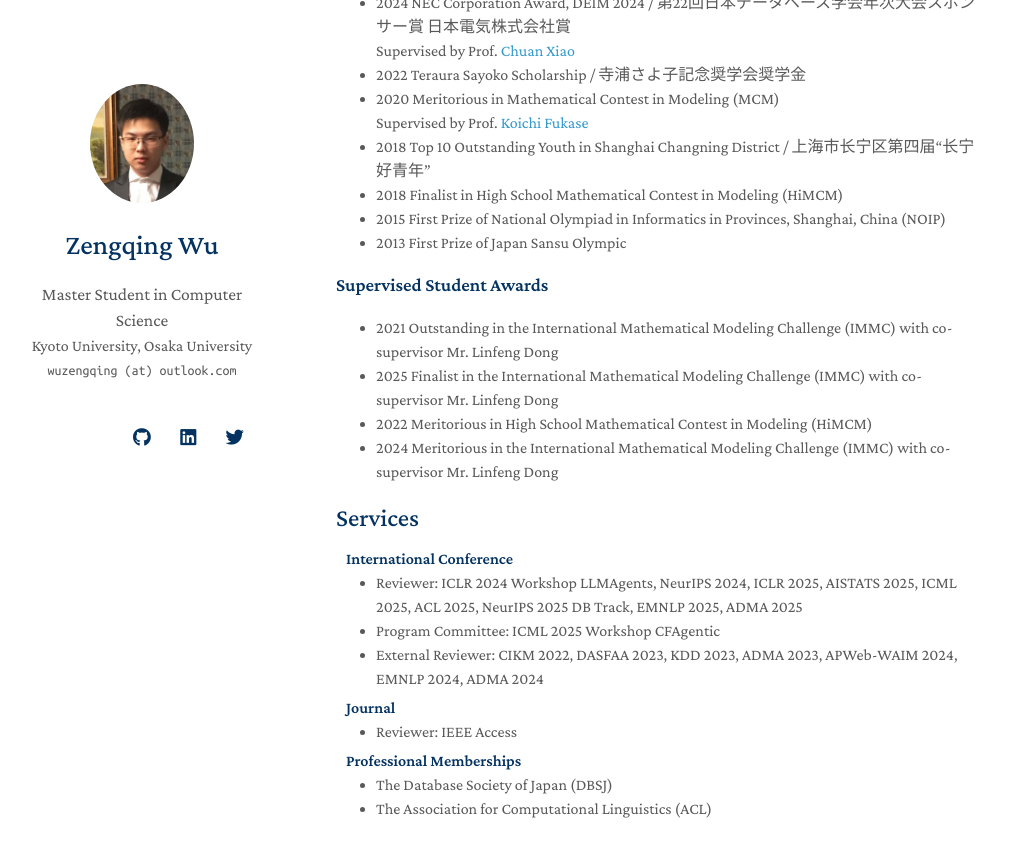
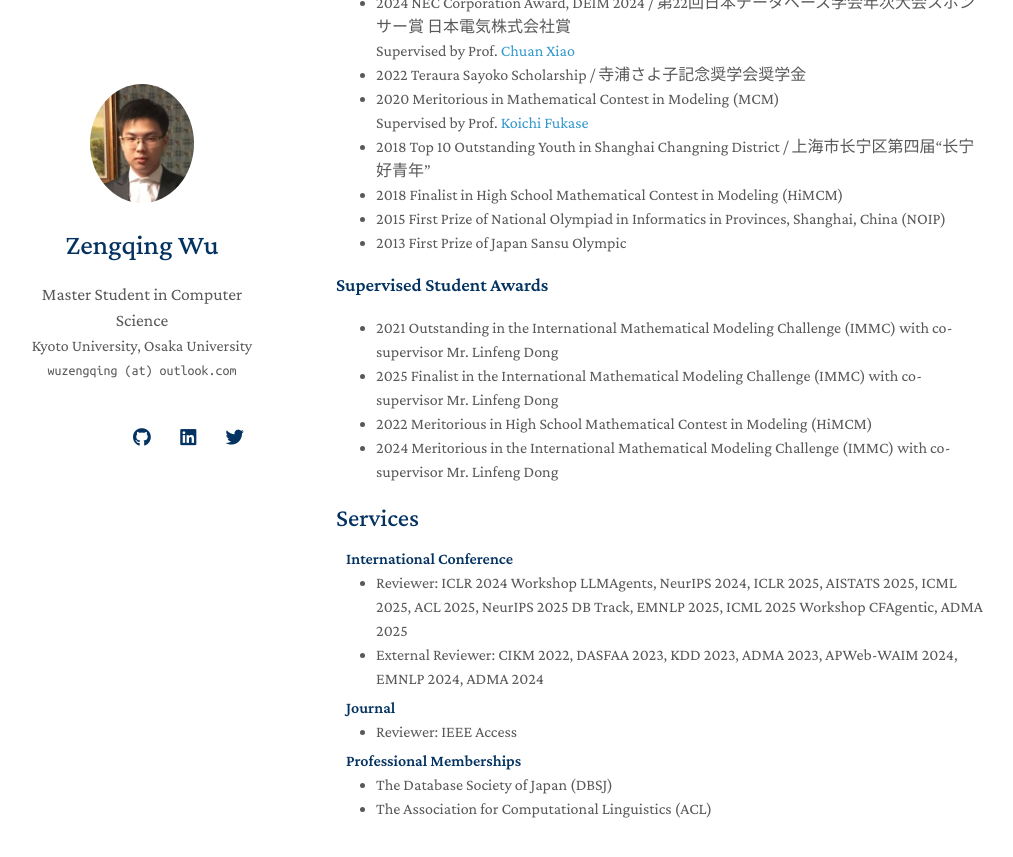
Before and after one commit to wuzengqing001225/wuzengqing001225.github.io, a Jekyll site: the page built from index.md, in a window 1280 px wide and 900 px high, scrolled down 2105 px. Shown: the top 857 px of the window, without its empty margins (134-1147 px from the left). Built offline with Jekyll 4.4.1, drawn with Linux system fonts in a browser that asks for light colours; nearby versions of some CDN libraries; a style sheet for code colours, icons or effects is not loaded; our own code applies the rules of GitHub Pages for plain Markdown files.

Commit message:
Update services.md

```diff
--- a/_includes/services.md
+++ b/_includes/services.md
@@ -6,8 +6,7 @@
 <!--   <li><a href="http://cvpr2023.thecvf.com/"><autocolor>IEEE/CVF Conference on Computer Vision and Pattern Recognition (CVPR) 2021-2023</autocolor></a></li>
   <li><a href="http://iccv2021.thecvf.com/"><autocolor>IEEE/CVF International Conference on Computer Vision (ICCV) 2021</autocolor></a></li>
   <li><a href="https://eccv2022.ecva.net/"><autocolor>European Conference on Computer Vision (ECCV) 2022</autocolor></a></li> -->
-  <li>Reviewer: ICLR 2024 Workshop LLMAgents, NeurIPS 2024, ICLR 2025, AISTATS 2025, ICML 2025, ACL 2025, NeurIPS 2025 DB Track, EMNLP 2025, ADMA 2025</li>
-  <li>Program Committee: ICML 2025 Workshop CFAgentic</li>
+  <li>Reviewer: ICLR 2024 Workshop LLMAgents, NeurIPS 2024, ICLR 2025, AISTATS 2025, ICML 2025, ACL 2025, NeurIPS 2025 DB Track, EMNLP 2025, ICML 2025 Workshop CFAgentic, ADMA 2025</li>
   <li>External Reviewer: CIKM 2022, DASFAA 2023, KDD 2023, ADMA 2023, APWeb-WAIM 2024, EMNLP 2024, ADMA 2024</li>
 </ul>
 
```
